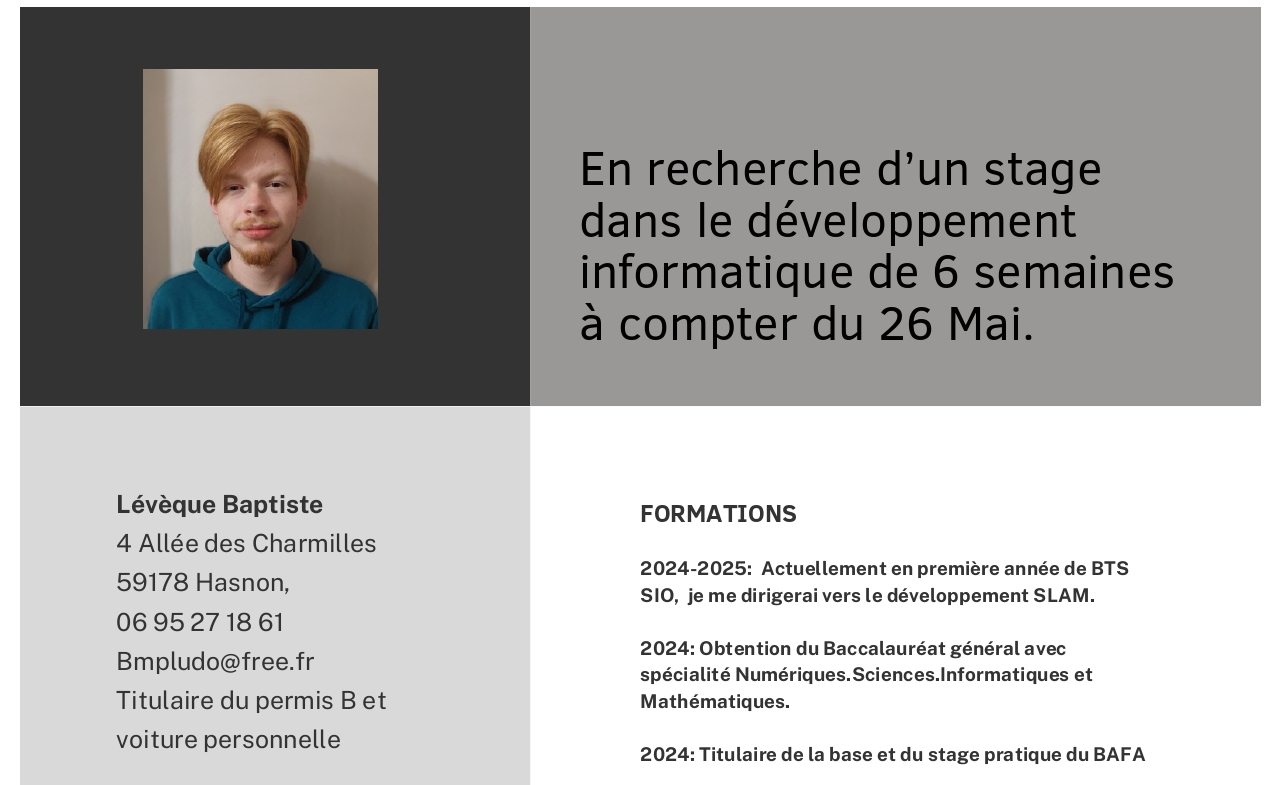
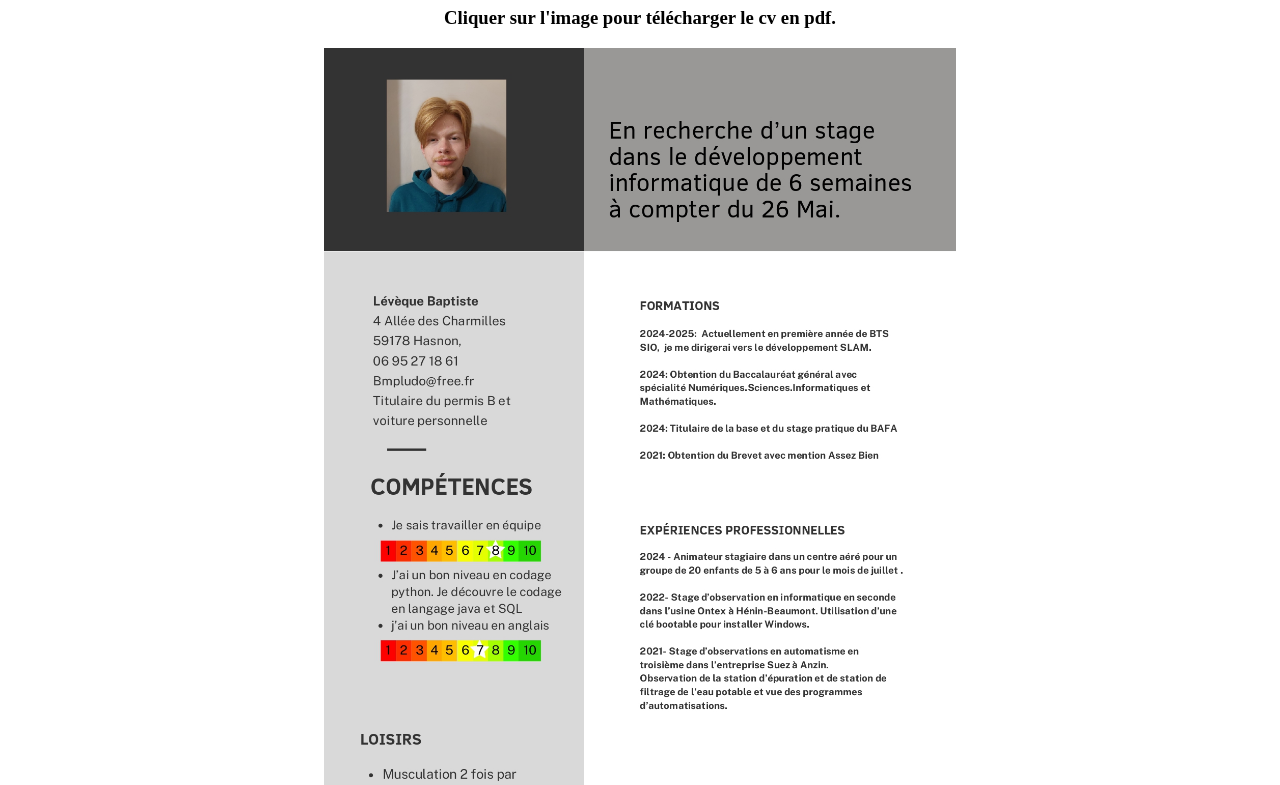
Before and after one commit to Leveque-Baptiste/Portfolio, a plain HTML site: page page/cv/moncv.html in a window 1280 px wide. Shown: the part 99-884 px from the top of the page. Drawn offline with Linux system fonts and the light colour scheme.

Commit message:
ajout contenue et modification

```diff
--- a/page/cv/moncv.html
+++ b/page/cv/moncv.html
@@ -8,10 +8,10 @@
 <body>
     <a href="../../index.html" > Acceuil</a>
     <center><h1>Mon CV</h1>
-        <img
-        class="fit-picture"
-        src="../../photo/LEVEQUE_BAPTISTE.jpg"
-        alt="Mon CV" />
+        <p><h3>Cliquer sur l'image pour télécharger le cv en pdf.</h3></p>
+        <a href="/photo/LEVEQUE_BAPTISTE.pdf" download="">
+            <img class="fit-picture" src="../../photo/LEVEQUE_BAPTISTE.jpg" alt="Mon CV" style="height: 50%; width: 50%;"/>
+        </a>
 </center>
 </body>
 </html>
```
Also changed, not shown: page/competence/porte_feuille_des_compétence.html (+1 -4 lines), page/contact/mecontacter.html (+1 -1 lines), page/experience/expérience_pro.html (+2 -1 lines), 1 other file.
